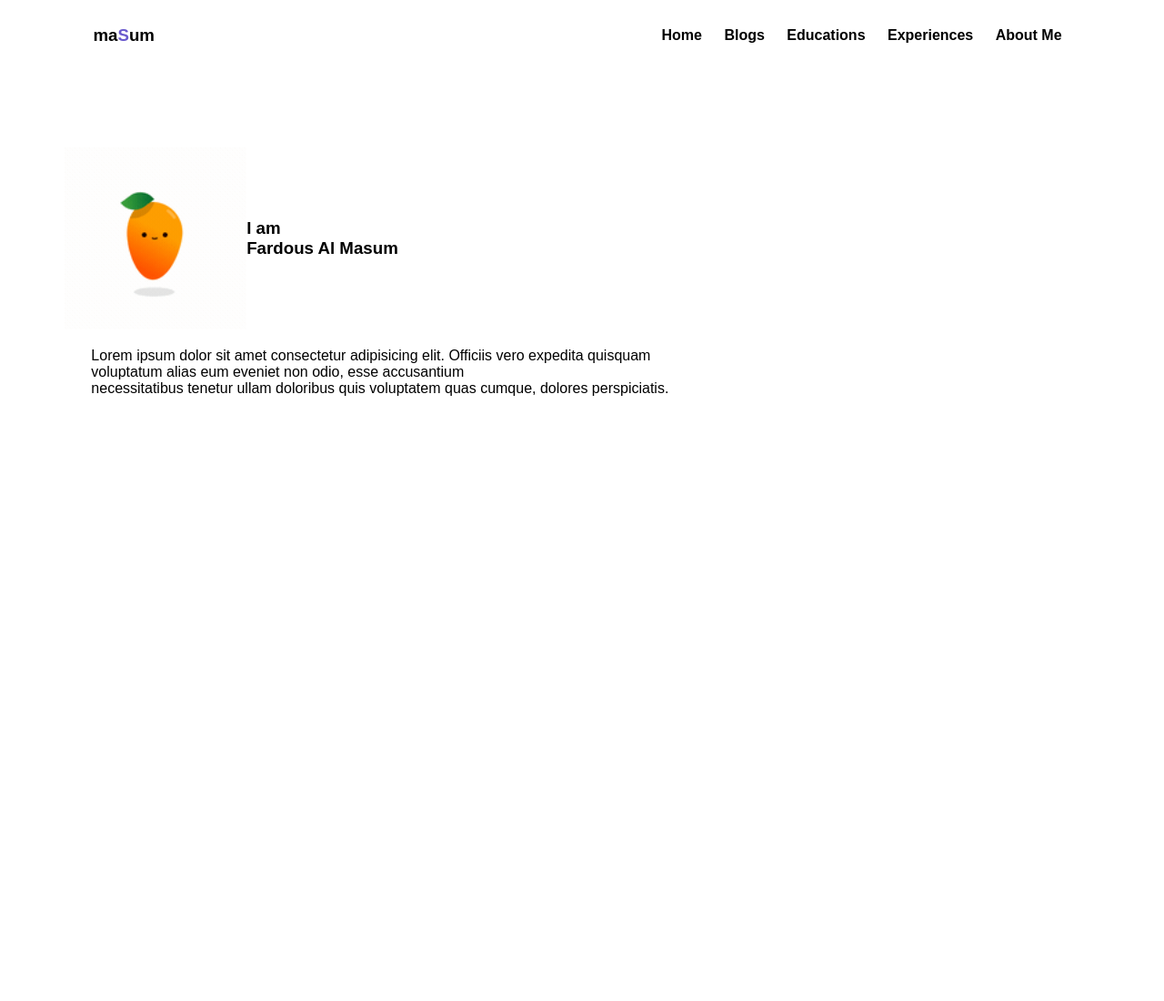
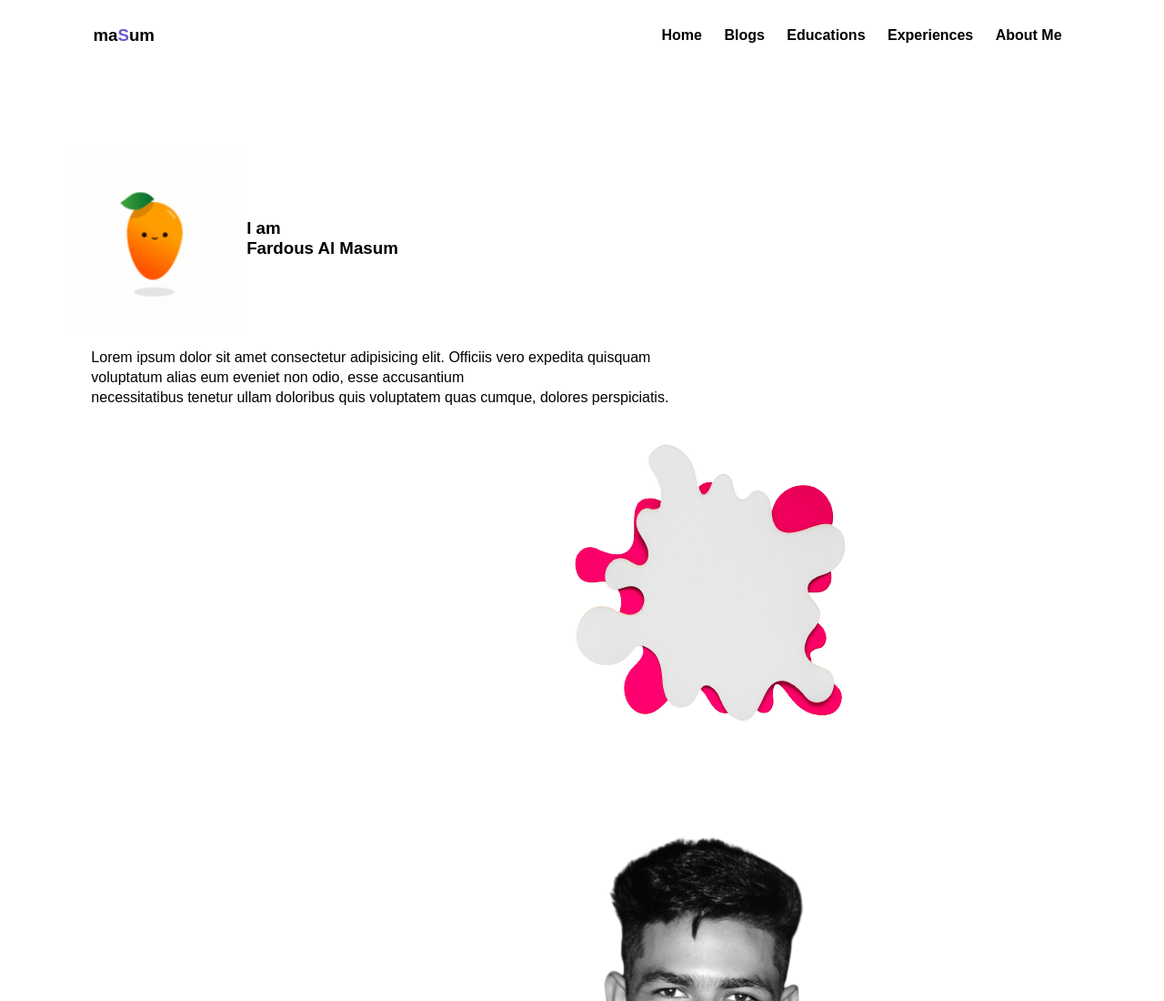
Before and after one commit to Maasuuum/my-portfolio-website, a plain HTML site: page index.html in a window 1280 px wide. Shown: the top 1100 px of the page at 91% size. Before the commit the page ends 800 px from the top, so only its background shows below. Drawn offline with Linux system fonts and the light colour scheme.

Commit message:
profile pic and shape added

```diff
--- a/index.html
+++ b/index.html
@@ -27,8 +27,10 @@
                 <p>
                     Lorem ipsum dolor sit amet consectetur adipisicing elit. Officiis vero expedita quisquam <br> voluptatum alias eum eveniet non odio, esse accusantium <br> necessitatibus tenetur ullam doloribus quis voluptatem quas cumque, dolores perspiciatis.
                 </p>
-
-
+            </div>
+            <div class="images">
+                <img src="images/shape-removebg-preview.png" class="shape">
+                <img src="images/IMG-20190813-WA0010-01-removebg-preview.png" class="pp">
             </div>
 
         </div>
--- a/styles.css
+++ b/styles.css
@@ -60,6 +60,24 @@ nav ul li a:hover{
 
 }
 .details p{
+    margin-left: 4%;
+    line-height: 22px;
+}
 
-    margin-left: 4%;
+/* Photo */
+.images{
+    width: 50%;
+    height: 50%;
+    position: absolute;
+    bottom: 0;
+    right: 100px;
 }
+
+/* .images img{
+    height: 50%;
+    position: absolute;
+    left: 50%;
+    bottom: 0;
+    transform: translateX(-50%);
+    transition: bottom 1s, left 1s;
+} */
```
Also changed, not shown: images/IMG-20190813-WA0010-01-removebg-preview.png (added), images/pp.jpeg (added), images/shape-removebg-preview.png (added), 1 other file.
